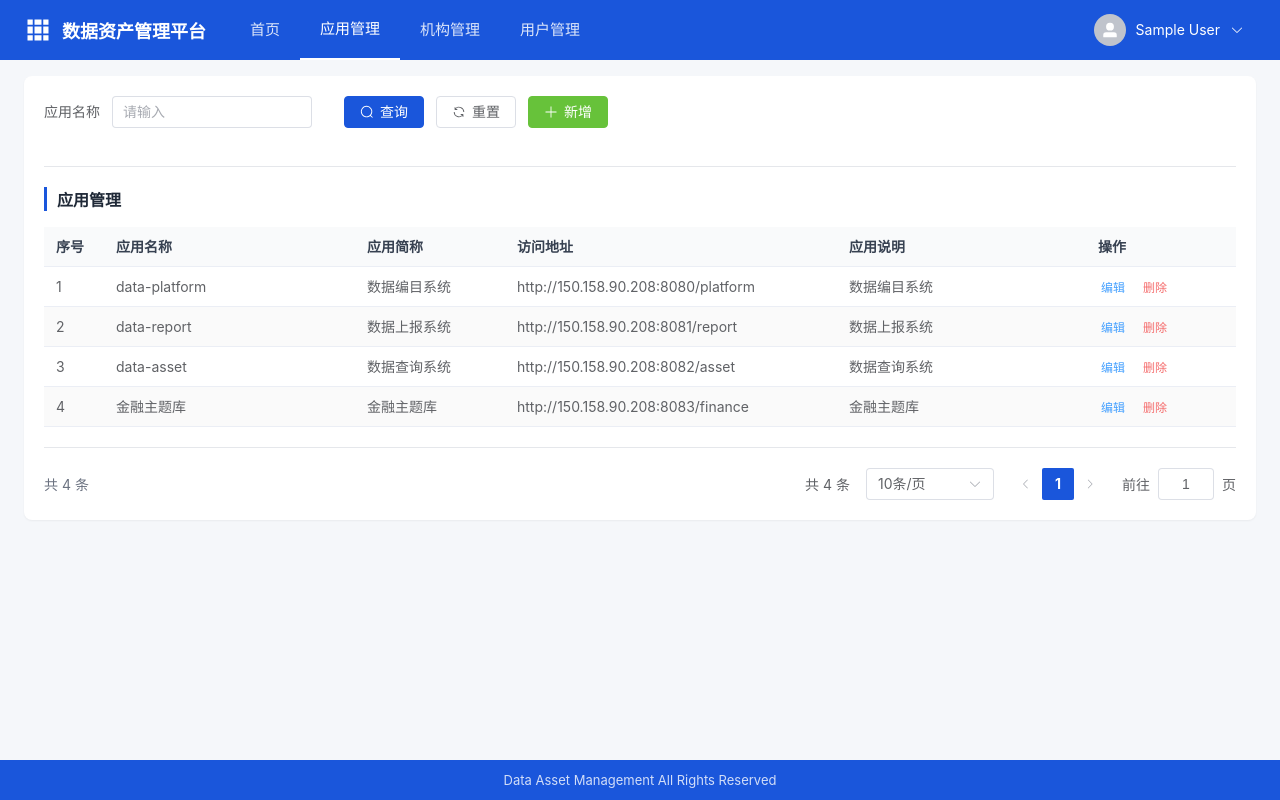
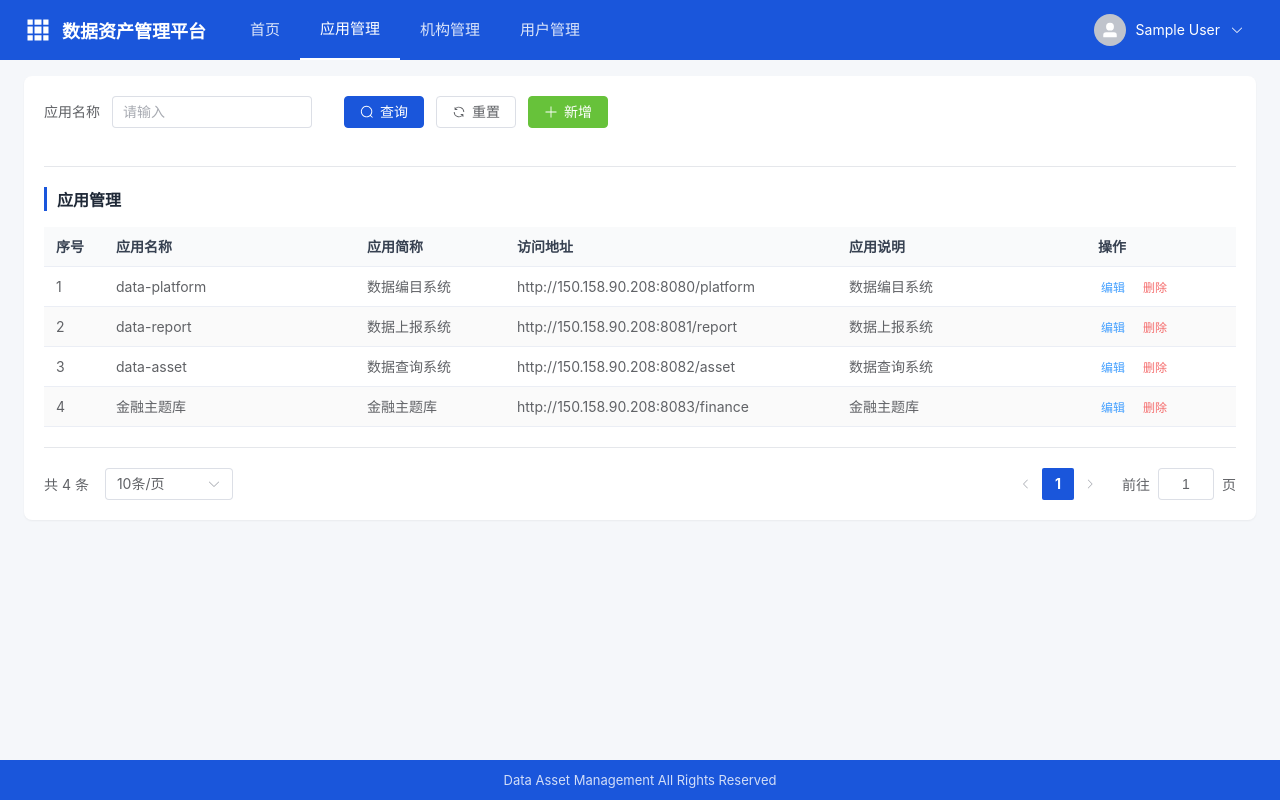
Before and after one commit to xu1132/data-asset-management, a Vue app: page /application in a window 1280 px wide. Built offline with nearby package versions, Linux system fonts and the light colour scheme; sample sign-in values are in the browser's storage.

Commit message:
update: 修改底部分页器

```diff
--- a/src/views/Application.vue
+++ b/src/views/Application.vue
@@ -33,13 +33,12 @@
 
       <!-- 分页 -->
       <div class="pagination">
-        <span>共 {{ mockStore.applications.length }} 条</span>
         <el-pagination
           v-model:current-page="currentPage"
           v-model:page-size="pageSize"
           :total="mockStore.applications.length"
           :page-sizes="[10, 20, 50]"
-          layout="total, sizes, prev, pager, next, jumper"
+          layout="total, sizes, ->, prev, pager, next, jumper"
         />
       </div>
     </div>
@@ -150,9 +149,7 @@ const handleDelete = async (row) => {
 }
 
 .pagination {
-  display: flex;
-  justify-content: space-between;
-  align-items: center;
+  width: 100%;
   margin-top: 20px;
   padding-top: 20px;
   border-top: 1px solid #e5e7eb;
--- a/src/views/Institution.vue
+++ b/src/views/Institution.vue
@@ -31,13 +31,12 @@
 
       <!-- 分页 -->
       <div class="pagination">
-        <span>共 {{ mockStore.institutions.length }} 条</span>
         <el-pagination
           v-model:current-page="currentPage"
           v-model:page-size="pageSize"
           :total="mockStore.institutions.length"
           :page-sizes="[10, 20, 50]"
-          layout="total, sizes, prev, pager, next, jumper"
+          layout="total, sizes, ->, prev, pager, next, jumper"
         />
       </div>
     </div>
@@ -145,9 +144,7 @@ const handleDelete = async (row) => {
 }
 
 .pagination {
-  display: flex;
-  justify-content: space-between;
-  align-items: center;
+  width: 100%;
   margin-top: 20px;
   padding-top: 20px;
   border-top: 1px solid #e5e7eb;
--- a/src/views/User.vue
+++ b/src/views/User.vue
@@ -38,13 +38,12 @@
 
       <!-- 分页 -->
       <div class="pagination">
-        <span>共 {{ mockStore.users.length }} 条</span>
         <el-pagination
           v-model:current-page="currentPage"
           v-model:page-size="pageSize"
           :total="mockStore.users.length"
           :page-sizes="[10, 20, 50]"
-          layout="total, sizes, prev, pager, next, jumper"
+          layout="total, sizes, ->, prev, pager, next, jumper"
         />
       </div>
     </div>
@@ -171,9 +170,7 @@ const handleDelete = async (row) => {
 }
 
 .pagination {
-  display: flex;
-  justify-content: space-between;
-  align-items: center;
+  width: 100%;
   margin-top: 20px;
   padding-top: 20px;
   border-top: 1px solid #e5e7eb;
```
